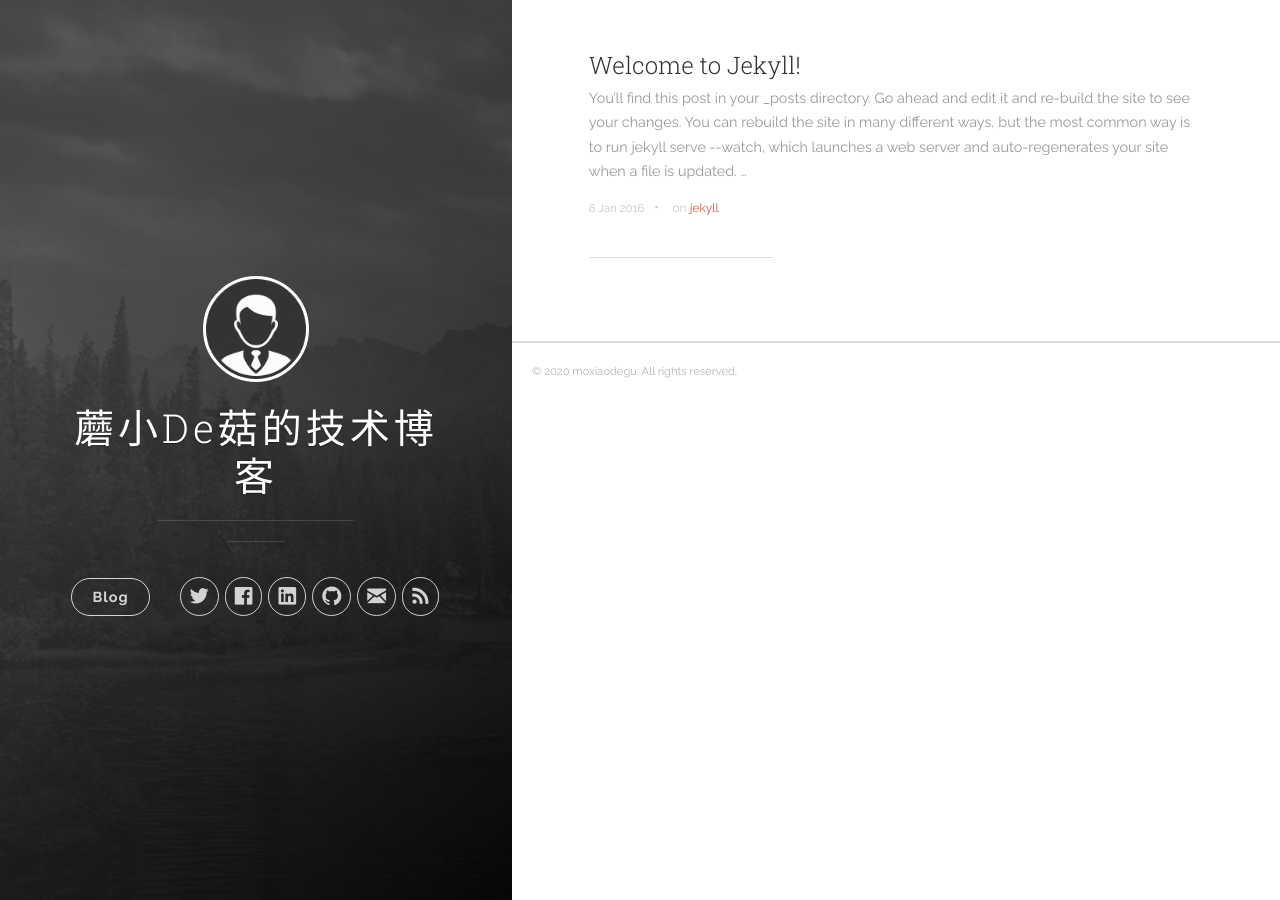
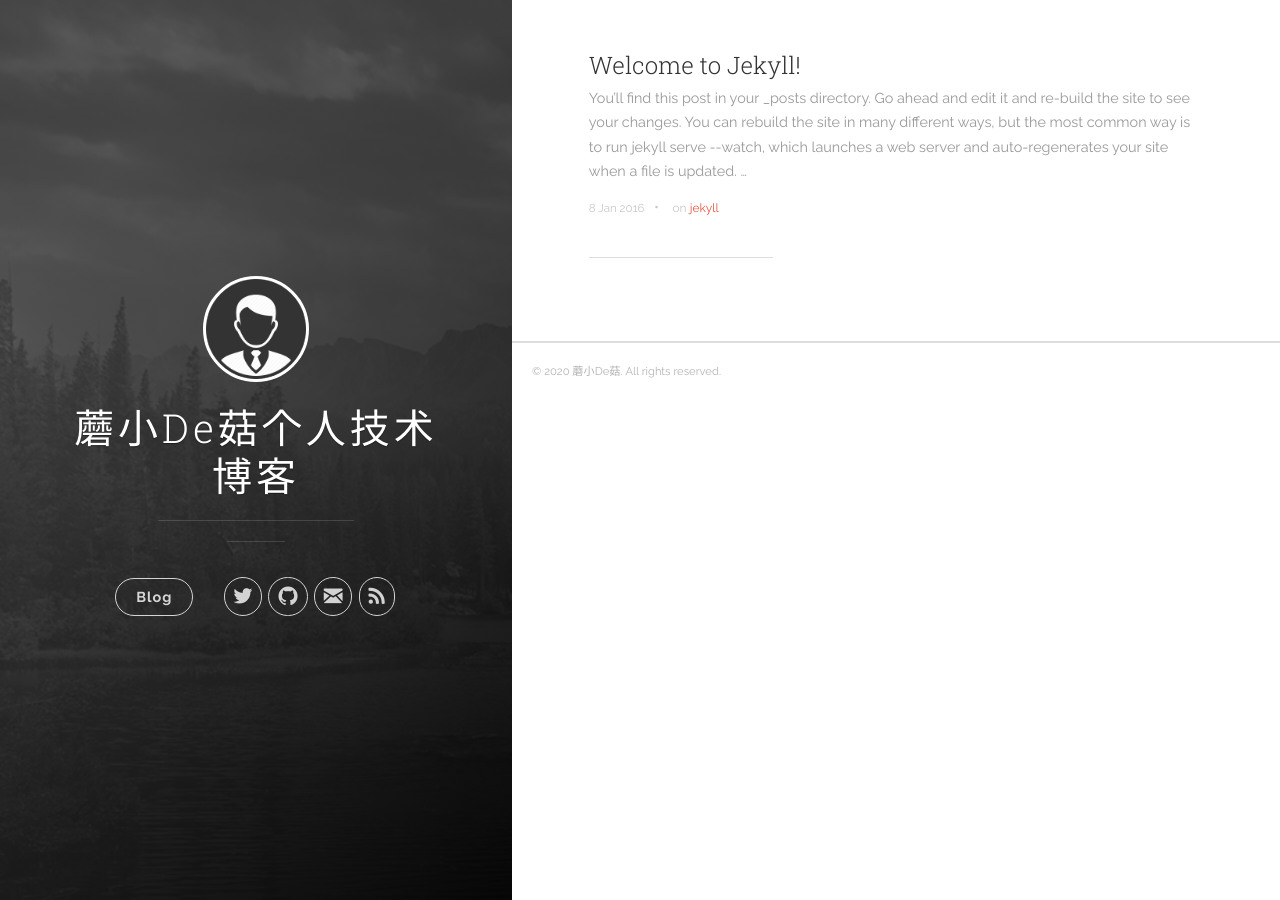
Before and after one commit to moxiaodegu/moxiaodegu.github.io, a Jekyll site: the page built from index.html, in a window 1280 px wide. Built offline with Jekyll 4.4.1, drawn with Linux system fonts in a browser that asks for light colours; the list of posts is cut into pages by our own code.

Commit message:
Update _config.yml

```diff
--- a/_config.yml
+++ b/_config.yml
@@ -1,5 +1,5 @@
 # Site settings
-title: '蘑小De菇的技术博客'
+title: '蘑小De菇个人技术博客'
 description: ''
 url: 'https://moxiaodegu.github.io/'
 baseurl: '/'
@@ -8,12 +8,12 @@ baseurl: '/'
 # disable_landing_page: true
 
 author:
-  name: 'moxiaodegu'
-  email: josh@joshgerdes.com
-  twitter_username: joshgerdes
-  facebook_username: joshgerdes
-  github_username:  joshgerdes
-  linkedin_username:  joshgerdes
+  name: '蘑小De菇'
+  email: moxiaodegu@163.com
+  twitter_username: moxiaodegu
+  # facebook_username: joshgerdes
+  github_username:  moxiaodegu
+  # linkedin_username:  joshgerdes
 
 defaults:
   -
```
